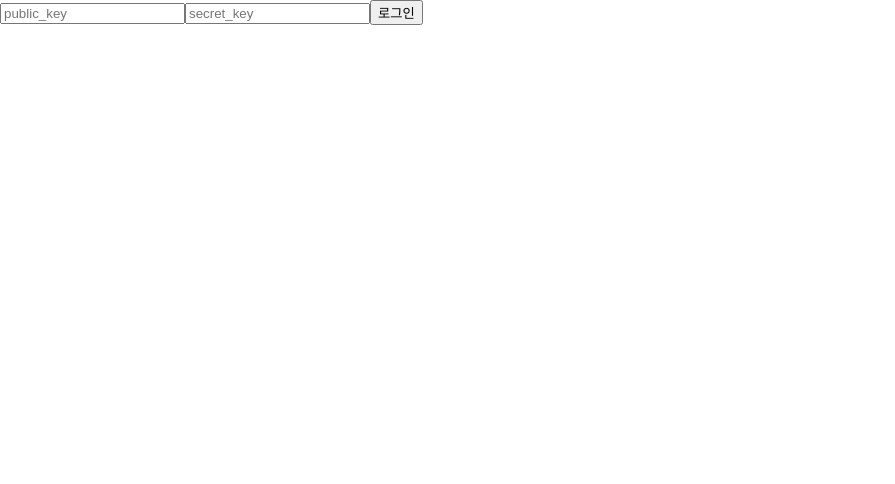
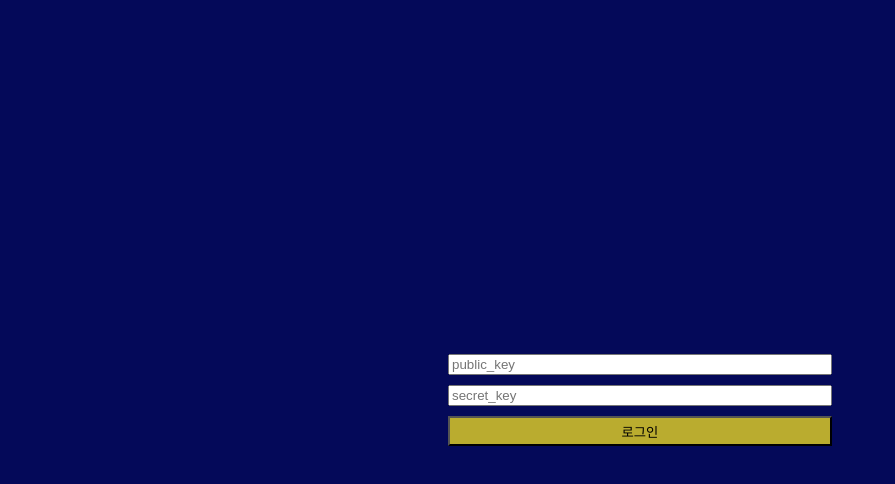
Before and after one commit to CSID-DGU/2022-1-CSC4031-Kloud, a React (Create React App) app in the folder client/: page / in a window 1280 px wide. Shown: the top 484 px of the page, without its empty margins (0-895 px from the left). Built offline with nearby package versions, Linux system fonts and the light colour scheme.

Commit message:
Form 에러메세지 출력

```diff
--- a/client/src/App.tsx
+++ b/client/src/App.tsx
@@ -32,6 +32,7 @@ footer, header, hgroup, main, menu, nav, section {
 }
 body {
   line-height: 1;
+  background-color: ${(props) => props.theme.bgColor};
 }
 menu, ol, ul {
   list-style: none;
--- a/client/src/route/Login.tsx
+++ b/client/src/route/Login.tsx
@@ -1,21 +1,47 @@
 import { useEffect, useState } from "react";
 import { useForm } from "react-hook-form";
 import { login } from "../api";
-import { useSetRecoilState, useRecoilValue } from "recoil";
+import { useSetRecoilState } from "recoil";
 import { userIdAtom } from "../atoms";
+import styled from "styled-components";
 
 interface IForm {
   public_key: string;
   secret_key: string;
 }
+const Container = styled.div`
+  display: flex;
+  height: 100vh;
+  justify-content: center;
+  align-items: center;
+`;
+
+const LoginForm = styled.form`
+  display: flex;
+  flex-direction: column;
+  width: 30%;
+`;
+const KeyInput = styled.input`
+  margin-bottom: 10px;
+`;
+const LoginButton = styled.button`
+  height: 30px;
+  background-color: ${(props) => props.theme.accentColor};
+`;
+const ErrorMessage = styled.span`
+  color: red;
+`;
 
 const Login = () => {
-  // User Id 생성
-
   const setUserId = useSetRecoilState(userIdAtom);
   const [publicKey, setPublicKey] = useState("");
   const [secret, setSecret] = useState("");
-  const { register, handleSubmit, reset } = useForm<IForm>();
+  const {
+    register,
+    handleSubmit,
+    reset,
+    formState: { errors },
+  } = useForm<IForm>();
 
   useEffect(() => {
     (async () => {
@@ -30,23 +56,25 @@ const Login = () => {
   };
 
   return (
-    <div>
-      <form onSubmit={handleSubmit(onValid)}>
-        <input
+    <Container>
+      <LoginForm onSubmit={handleSubmit(onValid)}>
+        <KeyInput
           {...register("public_key", {
             required: "필수 입력 항목입니다.",
           })}
           placeholder="public_key"
         />
-        <input
+        <ErrorMessage>{errors?.public_key?.message}</ErrorMessage>
+        <KeyInput
           {...register("secret_key", {
             required: "필수 입력 항목입니다.",
           })}
           placeholder="secret_key"
         />
-        <button>로그인</button>
-      </form>
-    </div>
+        <ErrorMessage>{errors?.secret_key?.message}</ErrorMessage>
+        <LoginButton>로그인</LoginButton>
+      </LoginForm>
+    </Container>
   );
 };
 
--- a/client/src/theme.ts
+++ b/client/src/theme.ts
@@ -4,5 +4,5 @@ export const defaultTheme: DefaultTheme = {
   mainColor: "#F9F9F9",
   bgColor: "#040959",
   textColor: "#F9F9F9",
-  accentColor: "#DDDDDD",
+  accentColor: "#baac2f",
 };
```
